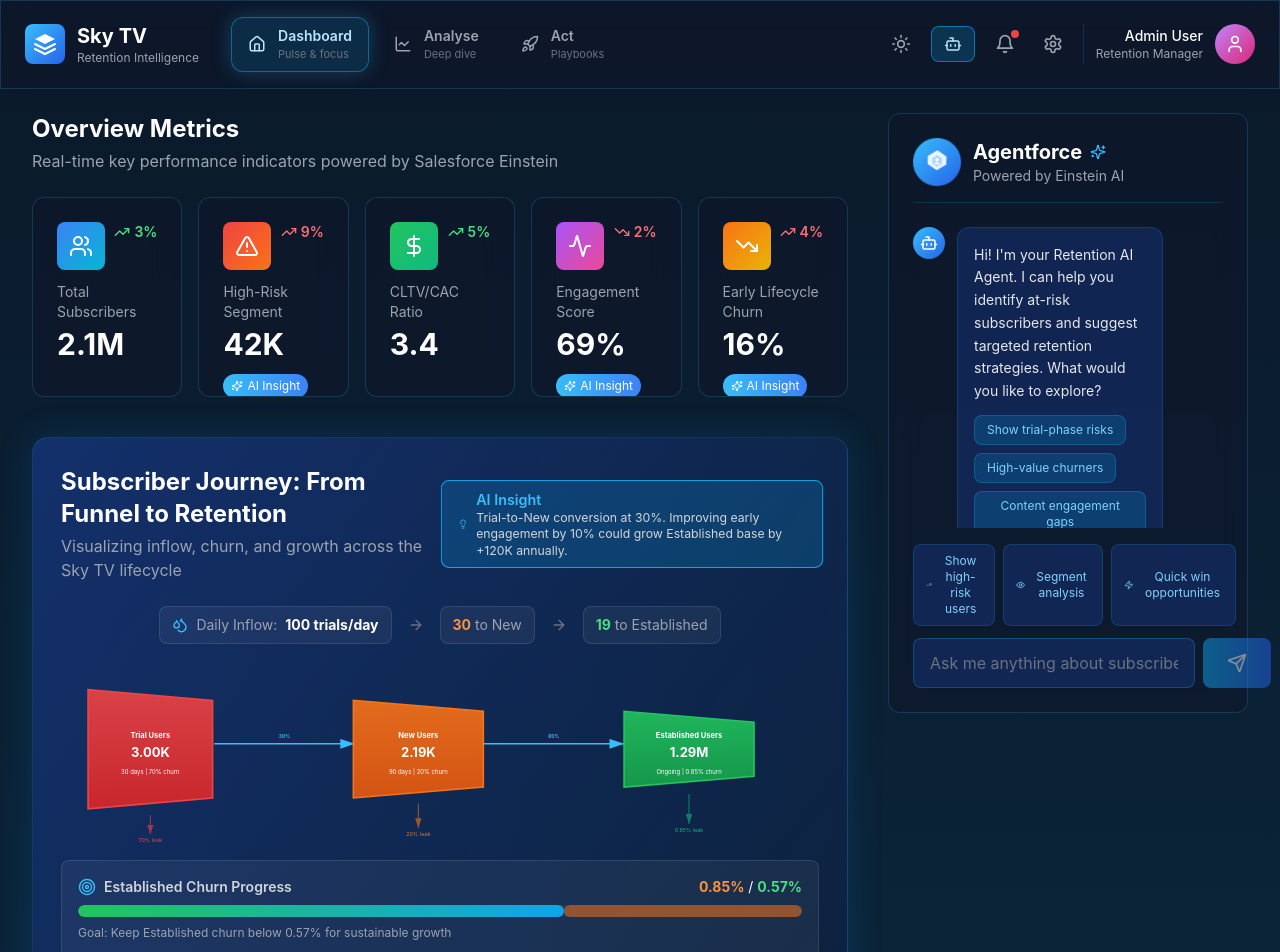
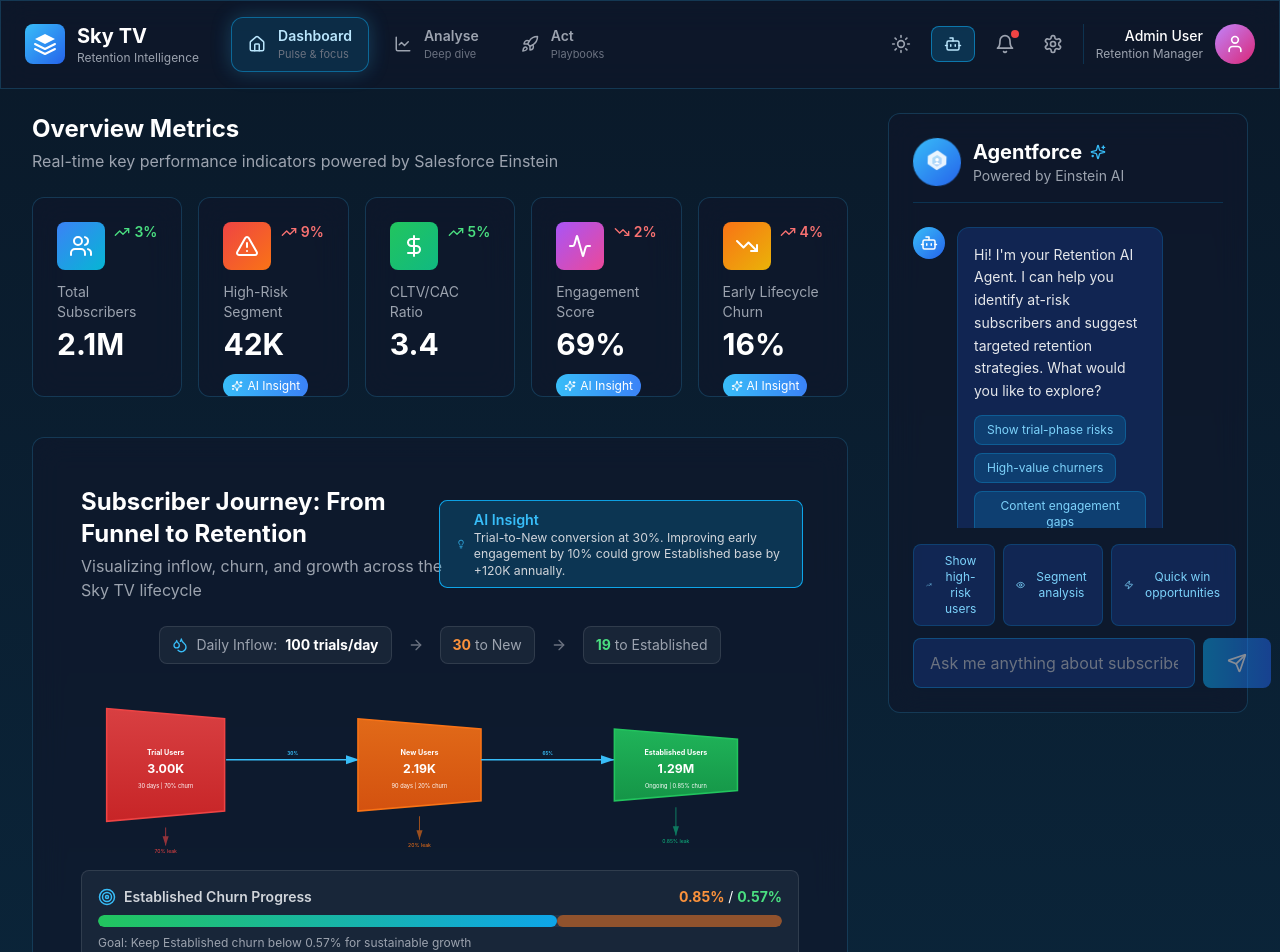
Before and after one commit to arunabh88/ChurnDashboard_Markus_New, a Next.js app: page / in a window 1280 px wide. Shown: the top 952 px of the page. Built offline with nearby package versions, Linux system fonts and the light colour scheme.

Commit message:
style: align journey bounding box with decision layer

```diff
--- a/components/views/DashboardView.tsx
+++ b/components/views/DashboardView.tsx
@@ -24,7 +24,7 @@ export function DashboardView({ onNavigate, onViewSegments, onStageAction }: Das
         initial={{ opacity: 0, y: 20 }}
         animate={{ opacity: 1, y: 0 }}
         transition={{ delay: 0.15 }}
-        className="rounded-2xl border border-sky-500/20 bg-gradient-to-br from-navy-900/80 to-navy-950/50 p-1 shadow-[0_0_35px_rgba(15,118,210,0.2)]"
+        className="glass-card rounded-xl p-6"
       >
         <JourneyMap onStageAction={onStageAction} />
       </motion.div>
```
